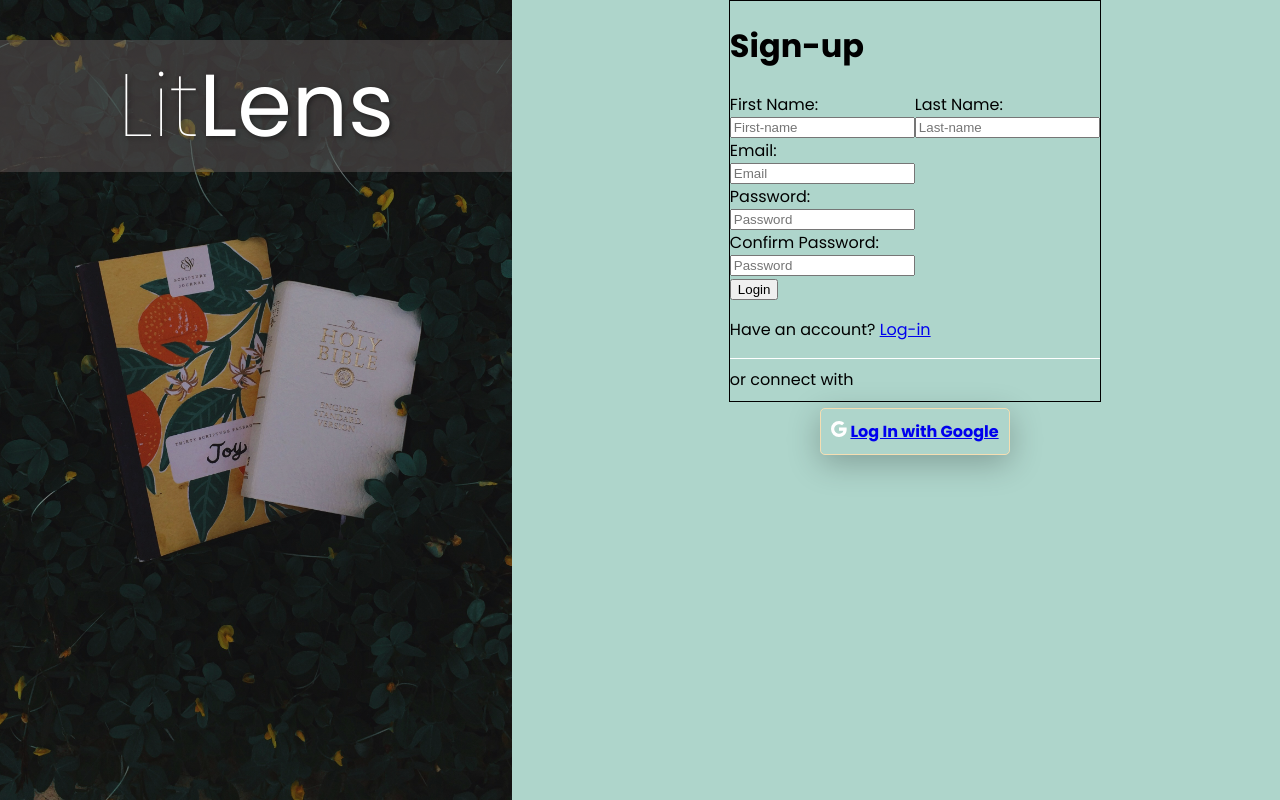
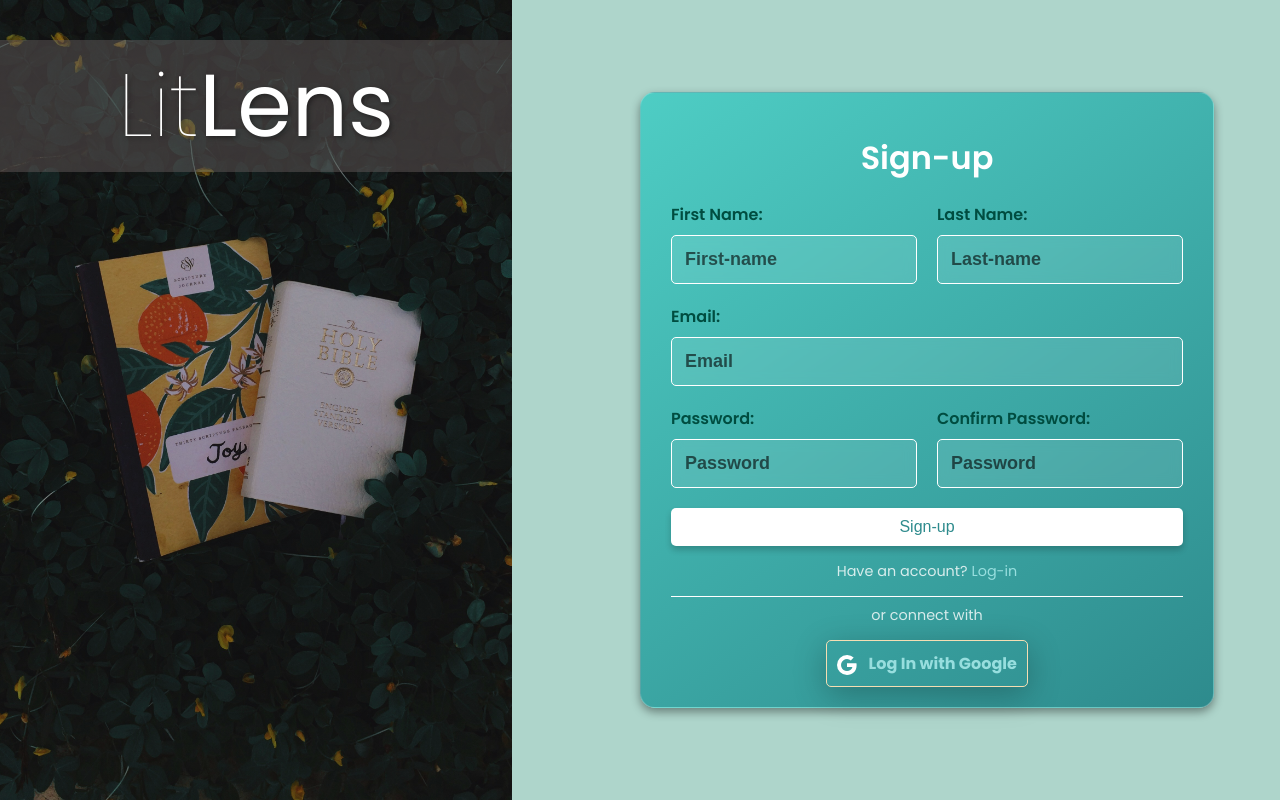
Before and after one commit to VG75/book-notes, a website: page sign-up.html in a window 1280 px wide. Drawn offline with Linux system fonts and the light colour scheme.

Commit message:
Completed the styling of signup page

```diff
--- a/public/css/auth.css
+++ b/public/css/auth.css
@@ -5,8 +5,7 @@ body {
     padding: 0;
     background-color: #AED5CB;
     font-family: 'Poppins', sans-serif;
-    display: flex;
-    justify-content: right;
+
 }
 
 /* Logo Styling */
@@ -54,19 +53,31 @@ body {
     -webkit-backdrop-filter: blur(20px);
     background: rgba(255, 255, 255, 0.25); /* Slightly more opaque */
     box-shadow: 0px 4px 10px rgba(0, 0, 0, 0.4); /* Softer shadow */
-    position: fixed;
-    right: 10%;
-    top: 50%;
-    transform: translateY(-50%); /* Center vertically */
+
+    margin-left: 50%;
+    /* Center vertically */
     border: 1px solid rgba(255, 255, 255, 0.2); /* Glassy border */
     border-radius: 15px;
     padding: 20px 30px;
-    width: 30%;
     color: white;
     text-align: center;
     background-color: #057476;
     background: linear-gradient(145deg, #4ecdc4, #2e8b8d);
+}
 
+.login-mid-size {
+    width: 30%;
+}
+
+.login-large-size {
+    width: 40%;
+}
+
+.center {
+    height: 100vh;
+    display: flex;
+    justify-content: center;
+    flex-direction: column;
 }
 
 /* Headline Styling */
@@ -78,6 +89,8 @@ body {
 
 /* Form Label Styling */
 .login label {
+    font-weight: 600; /* Medium weight for labels */
+    color: #004d40;
     display: block;
     text-align: left;
     padding-bottom: 8px;
@@ -98,14 +111,17 @@ body {
     display: block;
     position: static;
     font-weight: 700;
-    font-size: 17px;
+    font-size: 18px;
     backdrop-filter: blur(6px);
-    background: rgba(255, 255, 255, 0.6);
+    background: rgba(255, 255, 255, 0.1);
+
+
 }
 
 /* Placeholder Color */
 .login input::placeholder {
-    color: rgba(255, 255, 255, 0.7);
+
+    color: rgba(0, 0, 0, 0.6);
 }
 
 /* Button Styling */
@@ -182,7 +198,6 @@ body {
     background: rgba(255, 255, 255, 0.25);
 }
 
-
 /*sign-up page*/
 
 .register {
@@ -197,4 +212,18 @@ body {
 
 .name {
     display: flex;
+    gap: 20px
 }
+
+.name div {
+    flex: 1;
+}
+
+.password {
+    display: flex;
+    gap: 20px;
+}
+
+.password div {
+    flex: 1;
+}
--- a/sign-up.html
+++ b/sign-up.html
@@ -18,9 +18,10 @@
     </div>
 
     <!-- Login Form -->
-    <div class="register">
+    <div class="center">
+        <div class="login login-large-size">
             <h1>Sign-up</h1>
-        <div class="register-content">
+            <div class="login-content ">
                 <form action="/register" method="post">
                     <div class="name">
                         <div>
@@ -34,18 +35,21 @@
 
 
                     </div>
-                <div>
+                    <div class="email">
                         <label for="username">Email:</label>
                         <input type="email" id="username" name="username" placeholder="Email">
                     </div>
+                    <div class="password">
                         <div>
                             <label for="password">Password:</label>
                             <input type="password" id="password" name="password" placeholder="Password">
-
+                        </div>
+                        <div>
                             <label for="password">Confirm Password:</label>
                             <input type="password" id="password" name="password" placeholder="Password">
                         </div>
-                <button type="submit">Login</button>
+                    </div>
+                    <button type="submit">Sign-up</button>
                     <p>Have an account? <a href="./sign-up.html" id="sign-up">Log-in</a></p>
                     <p class="social">or connect with</p>
                 </form>
@@ -60,6 +64,8 @@
 
             </div>
         </div>
+    </div>
+
 </body>
 
 </html>
```
Also changed, not shown: login.html (+4 -1 lines). Lines whose indentation alone changed are shown as unchanged.
